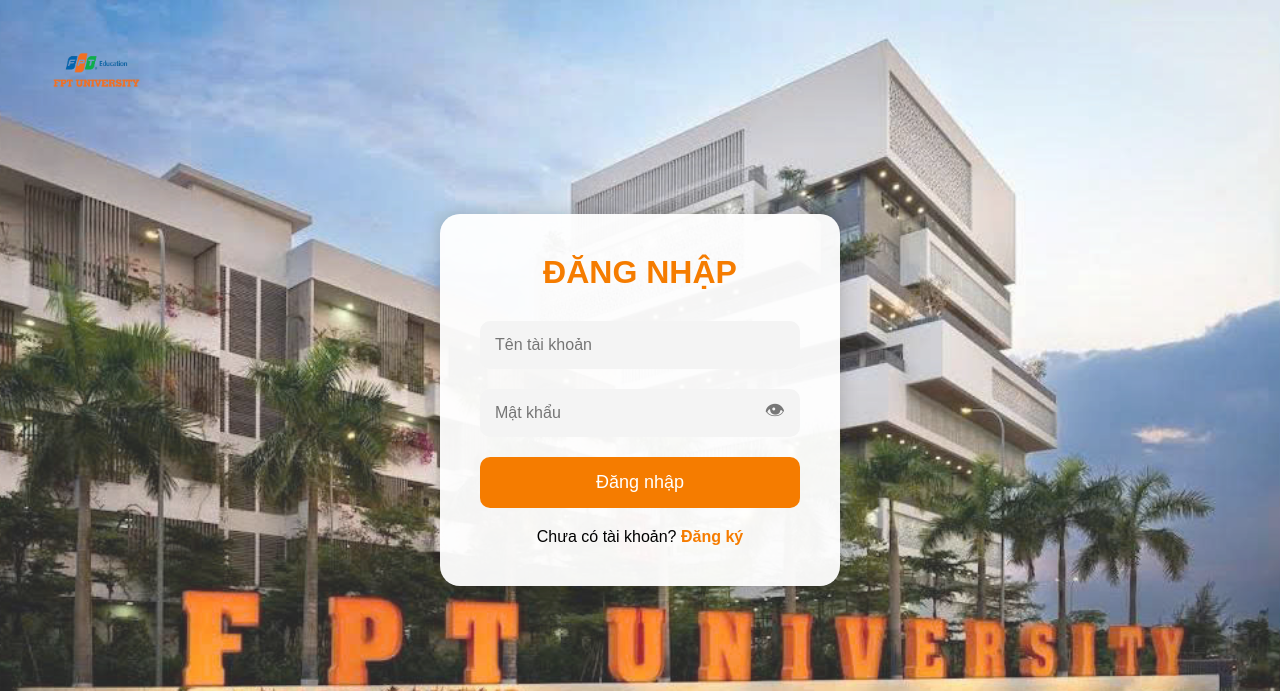
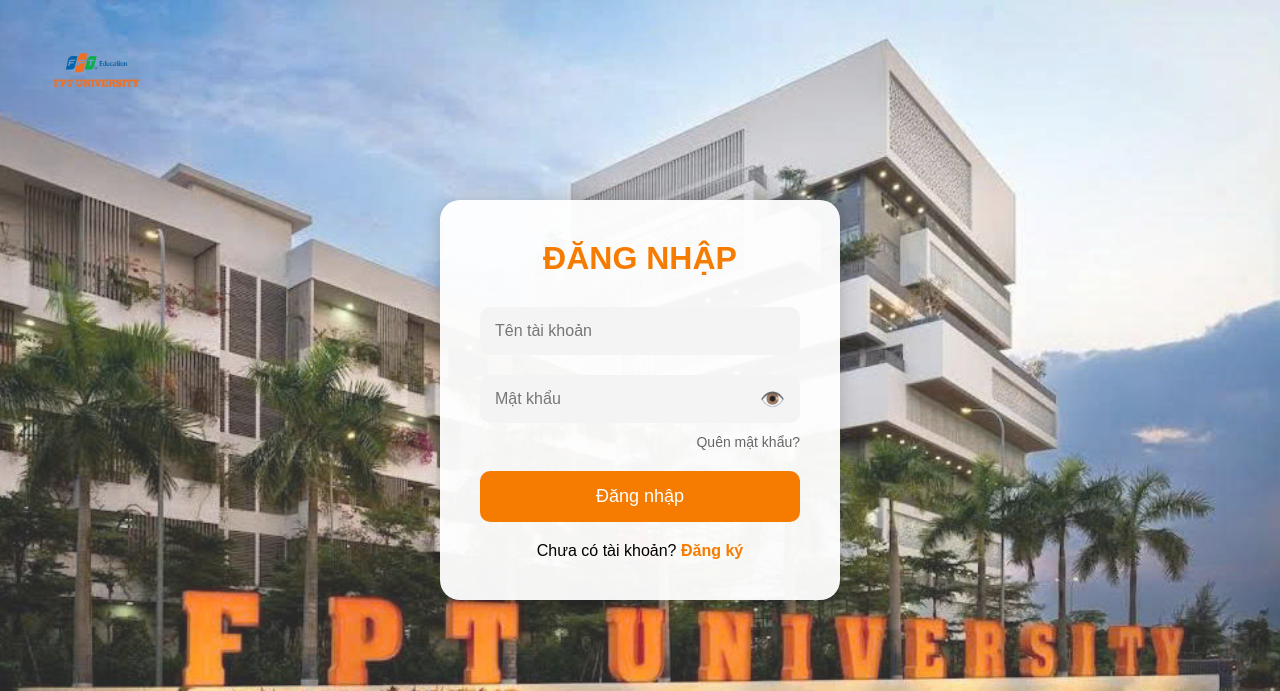
Before and after one commit to nguyendangkhoa22052007-del/SSA101, a Flask app: page /login in a window 1280 px wide. Shown: the top 691 px of the page. Run offline with Flask 3, Linux system fonts and the light colour scheme; parts of the project's set-up code (start-up, migrations or seed data) failed here and were passed over.

Commit message:
Update login.html

```diff
--- a/templates/login.html
+++ b/templates/login.html
@@ -6,7 +6,6 @@
 <title>Đăng nhập - FPT Support</title>
 
 <style>
-
 *{
     margin:0;
     padding:0;
@@ -46,17 +45,11 @@ body::before{
 .container{
     position:relative;
     z-index:2;
-
     width:400px;
-
     background:rgba(255,255,255,0.95);
-
     padding:40px;
-
     border-radius:20px;
-
     box-shadow:0 0 20px rgba(0,0,0,0.2);
-
     text-align:center;
 }
 
@@ -66,40 +59,24 @@ h1{
 }
 
 input{
-
     width:100%;
-
     padding:15px;
-
     margin-bottom:20px;
-
     border:none;
-
     background:#f4f4f4;
-
     border-radius:10px;
-
     font-size:16px;
 }
 
 button{
-
     width:100%;
-
     padding:15px;
-
     border:none;
-
     border-radius:10px;
-
     background:#f57c00;
-
     color:white;
-
     font-size:18px;
-
     cursor:pointer;
-
     transition:0.3s;
 }
 
@@ -116,9 +93,10 @@ a{
     color:#f57c00;
     font-weight:bold;
 }
+
 .password-box{
     position:relative;
-    margin-bottom:20px;
+    margin-bottom:10px;
 }
 
 .password-box input{
@@ -140,8 +118,37 @@ a{
 .eye-btn:hover{
     color:#f57c00;
 }
+
+.forgot-password-link {
+    text-align: right;
+    margin-bottom: 20px;
+}
+
+.forgot-password-link a {
+    font-size: 14px;
+    font-weight: normal;
+    color: #666;
+    transition: 0.2s;
+}
+
+.forgot-password-link a:hover {
+    color: #f57c00;
+    text-decoration: underline;
+}
+
+.error {
+    color: red;
+    font-weight: bold;
+    margin-bottom: 20px;
+}
+
+/* Thêm định dạng thông báo thành công khi đổi pass xong quay lại */
+.success {
+    color: green;
+    font-weight: bold;
+    margin-bottom: 20px;
+}
 </style>
-
 </head>
 
 <body>
@@ -151,76 +158,67 @@ a{
 </div>
 
 <div class="container">
+    <h1>ĐĂNG NHẬP</h1>
 
-    <h1>ĐĂNG NHẬP</h1>
     {% if error %}
     <div class="error">
         {{ error }}
     </div>
     {% endif %}
 
+    {% if success %}
+    <div class="success">
+        {{ success }}
+    </div>
+    {% endif %}
+
     <form method="POST">
-
         <input
         type="text"
         name="username"
         placeholder="Tên tài khoản"
         required>
+
         <div class="password-box">
-
             <input
             type="password"
             name="password"
             id="password"
             placeholder="Mật khẩu"
             required>
-
-    <span class="eye-btn" onclick="togglePassword()">
-        👁
-    </span>
-
+            <span class="eye-btn" id="eye-icon" onclick="togglePassword()">👁️</span>
         </div>
 
-
+        <div class="forgot-password-link">
+            <a href="/forgot-password">Quên mật khẩu?</a>
+        </div>
 
         <button type="submit">
-
             Đăng nhập
-
         </button>
-
     </form>
 
     <p>
+        Chưa có tài khoản?
+        <a href="/register">Đăng ký</a>
+    </p>
+</div>
 
-        Chưa có tài khoản?
-
-        <a href="/register">
-
-            Đăng ký
-
-        </a>
-
-    </p>
-
-</div>
 <script>
 function togglePassword(){
+    let x = document.getElementById("password");
+    let icon = document.getElementById("eye-icon");
 
-    let x = document.getElementById("password");
-
-    if(x.type == "password"){
-
+    if(x.type === "password"){
         x.type = "text";
-
+        icon.textContent = "🙈";
     }
-
     else{
-
         x.type = "password";
-
+        icon.textContent = "👁️";
     }
 }
 </script>
+
 </body>
 </html>
```
Lines whose indentation alone changed are shown as unchanged.
